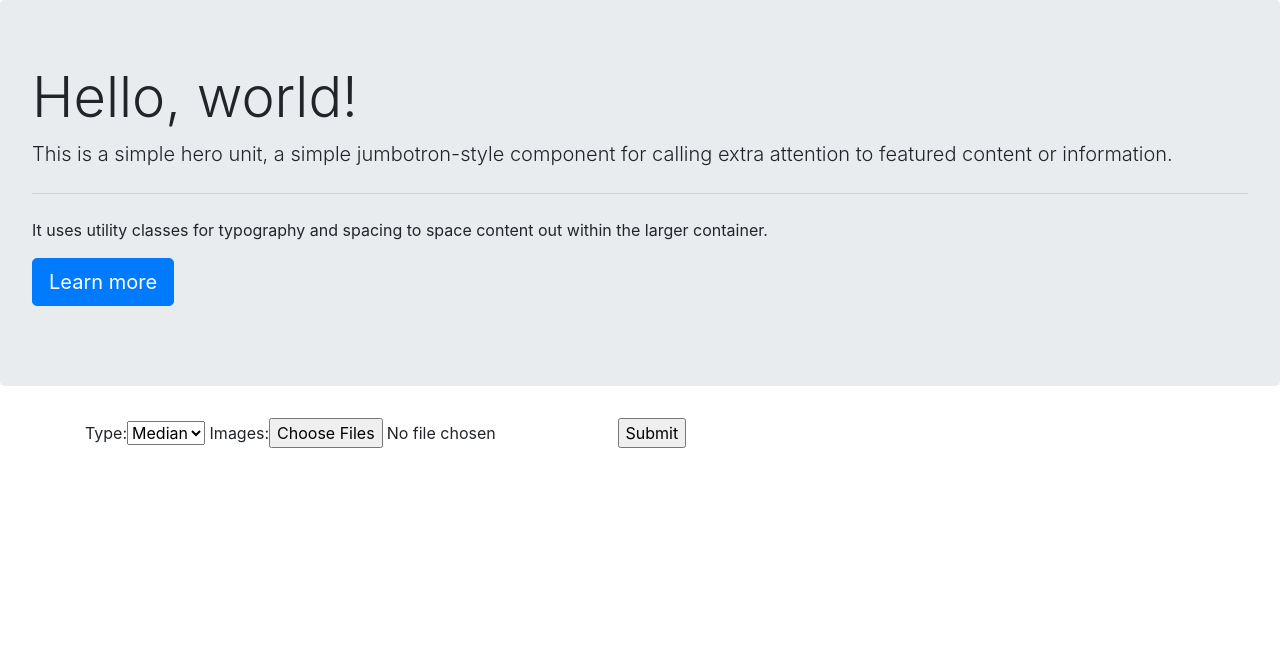
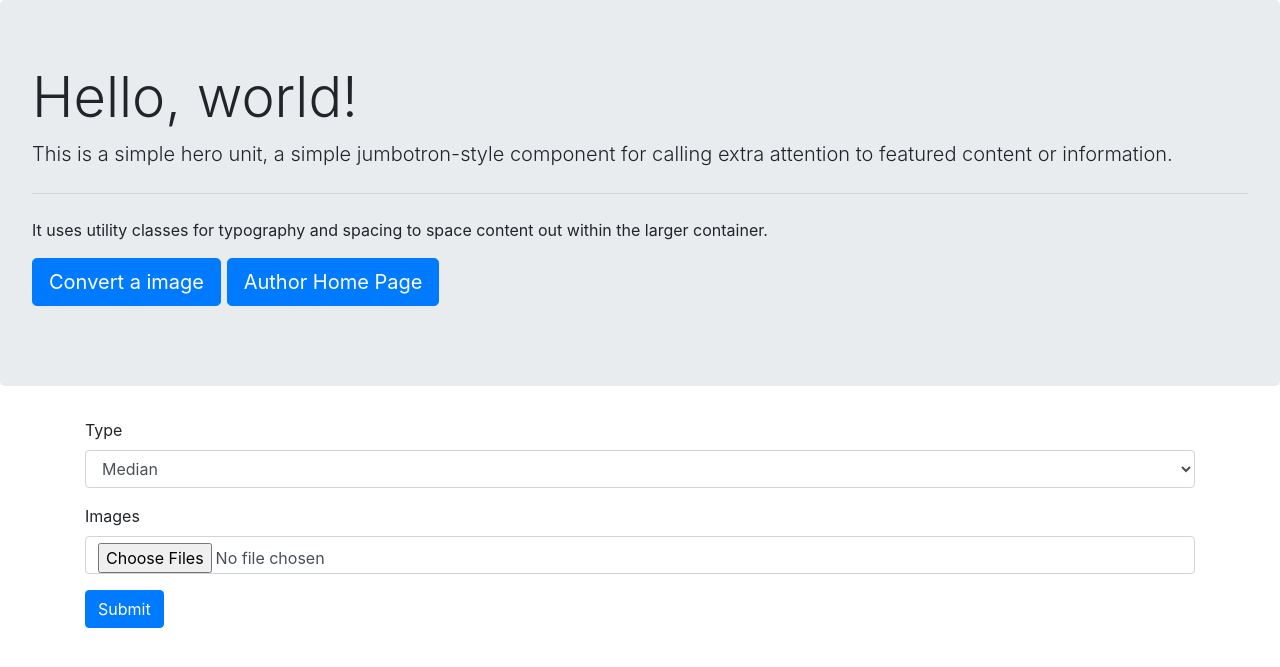
Before and after one commit to tyler71/id_django, a Django app: page / in a window 1280 px wide. Shown: the top 667 px of the page. Run offline with Django 3.2, Linux system fonts and the light colour scheme; some libraries are stand-ins or nearby versions.

Commit message:
bootstrapped page init

```diff
--- a/app/convertimage/forms.py
+++ b/app/convertimage/forms.py
@@ -7,4 +7,4 @@ class NewImageForm(forms.Form):
         ('Mode',   'Mode'),
     )
     type   = forms.ChoiceField(choices=conversion_choices)
-    images = forms.FileField(widget=forms.ClearableFileInput(attrs={'multiple': True}))
+    images = forms.ImageField(widget=forms.ClearableFileInput(attrs={'multiple': True}))
--- a/app/convertimage/templates/base.html
+++ b/app/convertimage/templates/base.html
@@ -1,8 +1,8 @@
 {% load static %}
+{% load bootstrap4 %}
 <!DOCTYPE html>
 <html lang="en">
 <head>
-    {% load bootstrap4 %}
     {% bootstrap_css %}
     <meta charset="UTF-8">
     <title>{% block title %}{% endblock %}</title>
--- a/app/convertimage/templates/home.html
+++ b/app/convertimage/templates/home.html
@@ -1,4 +1,5 @@
 {% extends 'base.html' %}
+{% load bootstrap4 %}
 
 {% block title %}Home{% endblock %}
 
@@ -9,18 +10,24 @@
   <hr class="my-4">
   <p>It uses utility classes for typography and spacing to space content out within the larger container.</p>
   <p class="lead">
-    <a class="btn btn-primary btn-lg" href="#convert" role="button">Learn more</a>
+    <a class="btn btn-primary btn-lg" href="{% url 'home' %}" role="button">Convert a image</a>
+    <a class="btn btn-primary btn-lg" href="https://tylery.org" role="button">Author Home Page</a>
   </p>
 </div>
 <div class="container" id="convert">
   {% if img_object %}
-    <img src="{{ img_object.result.url }}">
-    {{ img_object.images_used }}
+    <div class="card" style="width: 18rem;">
+        <a href="{{ img_object.result.url }}"><img class="card-img-top" src="{{ img_object.result.url }}"></a>
+        <p class="card-body">Uploaded using {{ img_object.images_used }} images</p>
+        <p class="card-text"><small class="text-muted">Uploaded on {{ img_object.result.submitted }}</small></p>
+    </div>
   {% else %}
     <form action="{% url 'home' %}" enctype="multipart/form-data" method="post">
       {% csrf_token %}
-      {{ new_image_form }}
-      <input type="submit" value="Submit">
+      {% bootstrap_form new_image_form layout='inline' %}
+      {% buttons %}
+      <button type="submit" class="btn btn-primary">Submit</button>
+      {% endbuttons %}
     </form>
   {% endif %}
 </div>
--- a/app/convertimage/utils.py
+++ b/app/convertimage/utils.py
@@ -3,7 +3,7 @@ import hashlib
 from io import BytesIO
 
 import numpy as np
-from PIL import Image
+from PIL import Image, UnidentifiedImageError
 from django.core.files.base import ContentFile
 
 
@@ -14,19 +14,33 @@ class ImageArray:
     """
     def __init__(self, images):
         self.images = [self._load_image(image)
-                       for image in images]
+                       for image in images if image is not None]
         self.stacked_image_arrays = np.stack(self.images)
         self.flattened_image_array = self._process_image(self.stacked_image_arrays)
 
     def _load_image(self, _file):
-        with Image.open(_file) as img:
-            return np.array(img)
+        try:
+            with Image.open(_file) as img:
+                return np.array(img)
+        except UnidentifiedImageError:
+            print("Invalid image, skipping")
+            return None
 
     def return_image(self):
         buffer = BytesIO()
         img = Image.fromarray(self.flattened_image_array.astype('uint8'))
         img.save(fp=buffer, format="JPEG")
         return ContentFile(buffer.getvalue())
+
+    def image_hash(self):
+        img = Image.fromarray(self.flattened_image_array.astype('uint8'))
+        img = img.resize((10, 10), Image.ANTIALIAS)
+        img = img.convert("L")
+        pixel_data = list(img.getdata())
+        avg_pixel = sum(pixel_data) / len(pixel_data)
+        bits = "".join(['1' if (px >= avg_pixel) else '0' for px in pixel_data])
+        hex_representation = str(hex(int(bits, 2)))[2:][::-1].upper()
+        return hex_representation
 
     def save_image(self, save_location):
         image = Image.fromarray(self.flattened_image_array.astype('uint8'))
--- a/app/convertimage/views.py
+++ b/app/convertimage/views.py
@@ -9,19 +9,20 @@ from .utils import conversion_choices
 
 def home(request):
     if request.method == 'POST':
-        return render(request, 'home.html', new_image(request))
+        return render(request, 'home.html', process_image(request))
     else:
         form = NewImageForm()
     return render(request, 'home.html', {'new_image_form': form})
 
-def new_image(request):
+def process_image(request):
         form = NewImageForm(request.POST, request.FILES)
         if form.is_valid():
             submitted_images = [img for img in request.FILES.getlist('images')]
             img_count = len(submitted_images)
             selected_method = form.cleaned_data['type']
-            converted_img = conversion_choices[selected_method](submitted_images).return_image()
-            converted_img_name = 'image'
+            img = conversion_choices[selected_method](submitted_images)
+            converted_img = img.return_image()
+            converted_img_name = img.image_hash() + '.jpg'
             data = ImageUnit()
             data.images_used = img_count
             data.conversion = selected_method
--- a/app/image_difference/urls.py
+++ b/app/image_difference/urls.py
@@ -23,5 +23,4 @@ from convertimage import views as convertimage
 urlpatterns = [
     path('admin/', admin.site.urls),
     path('', convertimage.home, name='home'),
-    path('new/', convertimage.new_image, name='new_image'),
 ] + static(settings.MEDIA_URL, document_root=settings.MEDIA_ROOT)
```
Also changed, not shown: 1 other file.
